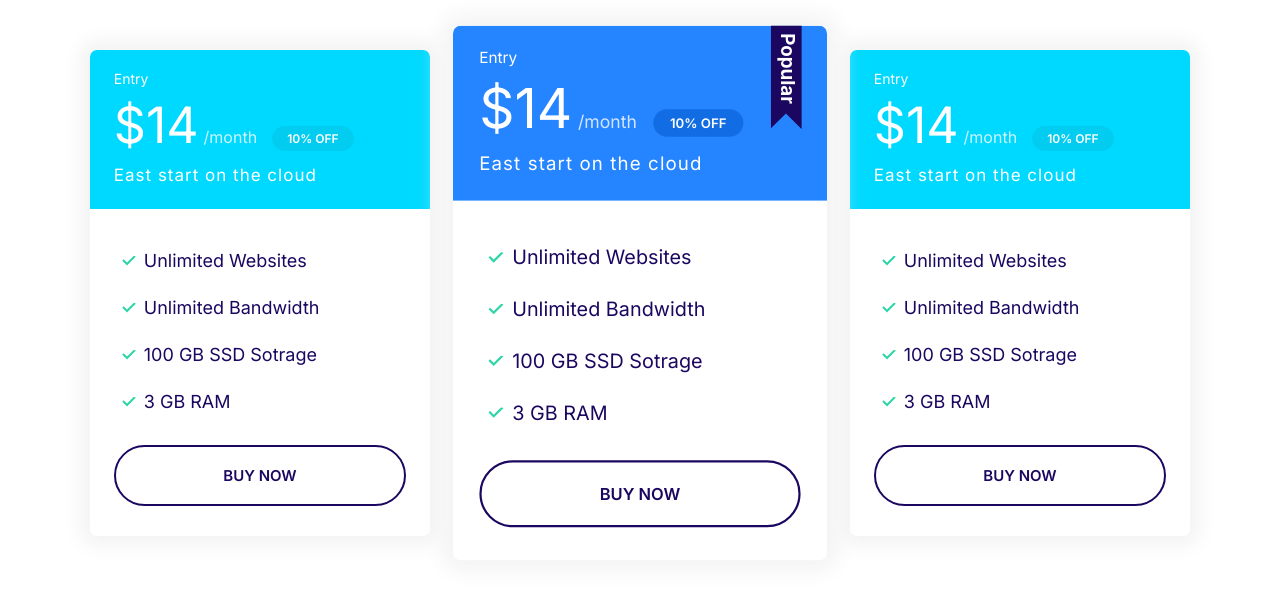
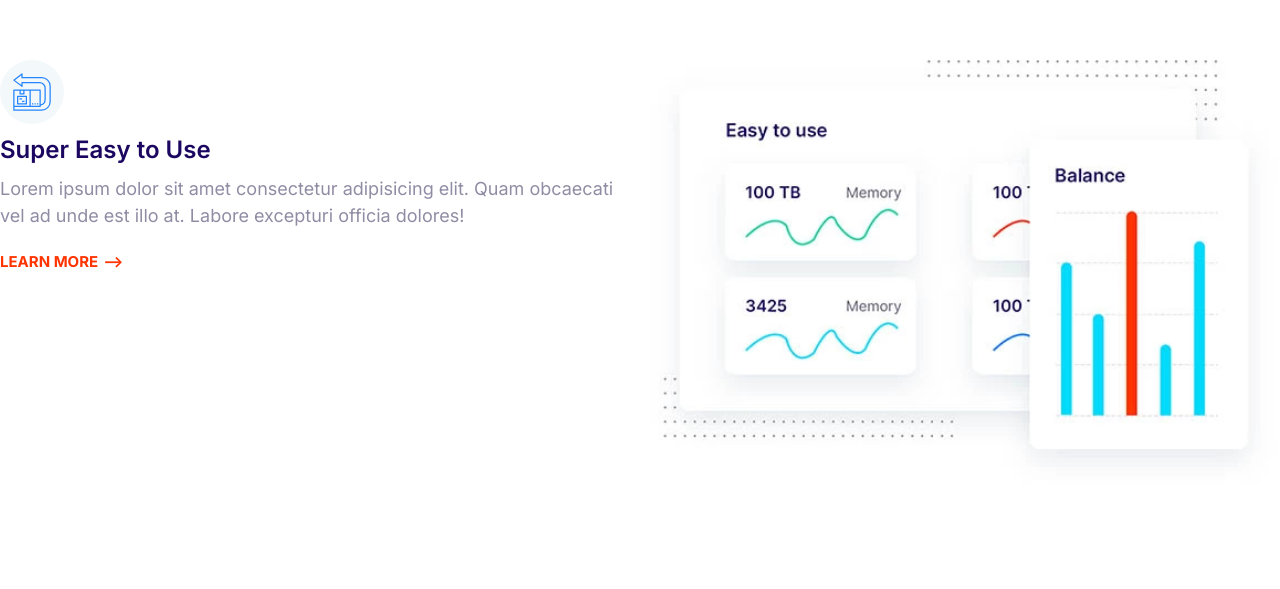
Before and after one commit to codewithsani/sanify, a plain HTML site: page playground.html in a window 1280 px wide. Drawn offline with Linux system fonts and the light colour scheme.

Commit message:
Debuging the feature component

```diff
--- a/playground.html
+++ b/playground.html
@@ -15,70 +15,33 @@
     <link rel="stylesheet" href="css/styles.css" />
   </head>
   <body>
-    <section class="block container block-plans">
-      <div class="grid grid--1x3">
-        <div class="plan">
-          <div class="card card--secondary">
-            <header class="card__header">
-              <h3 class="plan__name">Entry</h3>
-              <span class="plan__price">$14</span>
-              <span class="plan__billing-cycle">/month</span>
-              <span class="badge badge--secondary badge--small">10% OFF</span>
-              <span class="plan__description">East start on the cloud</span>
-            </header>
-            <div class="card__body">
-              <ul class="list list--tick">
-                <li class="list__item">Unlimited Websites</li>
-                <li class="list__item">Unlimited Bandwidth</li>
-                <li class="list__item">100 GB SSD Sotrage</li>
-                <li class="list__item">3 GB RAM</li>
-              </ul>
-              <button class="btn btn--outline btn--block">Buy Now</button>
-            </div>
-          </div>
-        </div>
-        <div class="plan plan--popular">
-          <div class="card card--primary">
-            <header class="card__header">
-              <h3 class="plan__name">Entry</h3>
-              <span class="plan__price">$14</span>
-              <span class="plan__billing-cycle">/month</span>
-              <span class="badge badge--primary badge--small">10% OFF</span>
-              <span class="plan__description">East start on the cloud</span>
-            </header>
-            <div class="card__body">
-              <ul class="list list--tick">
-                <li class="list__item">Unlimited Websites</li>
-                <li class="list__item">Unlimited Bandwidth</li>
-                <li class="list__item">100 GB SSD Sotrage</li>
-                <li class="list__item">3 GB RAM</li>
-              </ul>
-              <button class="btn btn--outline btn--block">Buy Now</button>
-            </div>
-          </div>
-        </div>
-        <div class="plan">
-          <div class="card card--secondary">
-            <header class="card__header">
-              <h3 class="plan__name">Entry</h3>
-              <span class="plan__price">$14</span>
-              <span class="plan__billing-cycle">/month</span>
-              <span class="badge badge--secondary badge--small">10% OFF</span>
-              <span class="plan__description">East start on the cloud</span>
-            </header>
-            <div class="card__body">
-              <ul class="list list--tick">
-                <li class="list__item">Unlimited Websites</li>
-                <li class="list__item">Unlimited Bandwidth</li>
-                <li class="list__item">100 GB SSD Sotrage</li>
-                <li class="list__item">3 GB RAM</li>
-              </ul>
-              <button class="btn btn--outline btn--block">Buy Now</button>
-            </div>
-          </div>
-        </div>
+    <article class="grid grid--1x2 feature">
+      <div class="feature__content">
+        <span class="icon-container">
+          <svg class="icon icon--primary">
+            <use xlink:href="images/sprite.svg#easy"></use>
+          </svg>
+        </span>
+        <h3 class="feature__heading">Super Easy to Use</h3>
+        <p>
+          Lorem ipsum dolor sit amet consectetur adipisicing elit. Quam
+          obcaecati vel ad unde est illo at. Labore excepturi officia dolores!
+        </p>
+        <a href="#" class="link-arrow">Learn More</a>
       </div>
-    </section>
+      <picture>
+        <source
+          type="image/webp"
+          srcset="images/easy.webp 1x, images/easy@2x.webp 2x"
+        />
+        <source
+          type="image/jpg"
+          srcset="images/easy.jpg 1x, images/easy@2x.jpg 2x"
+        />
+        <img class="feature__image" src="images/easy@2x.jpg" alt="" />
+      </picture>
+    </article>
+
     <script src="js/main.js"></script>
   </body>
 </html>
```
